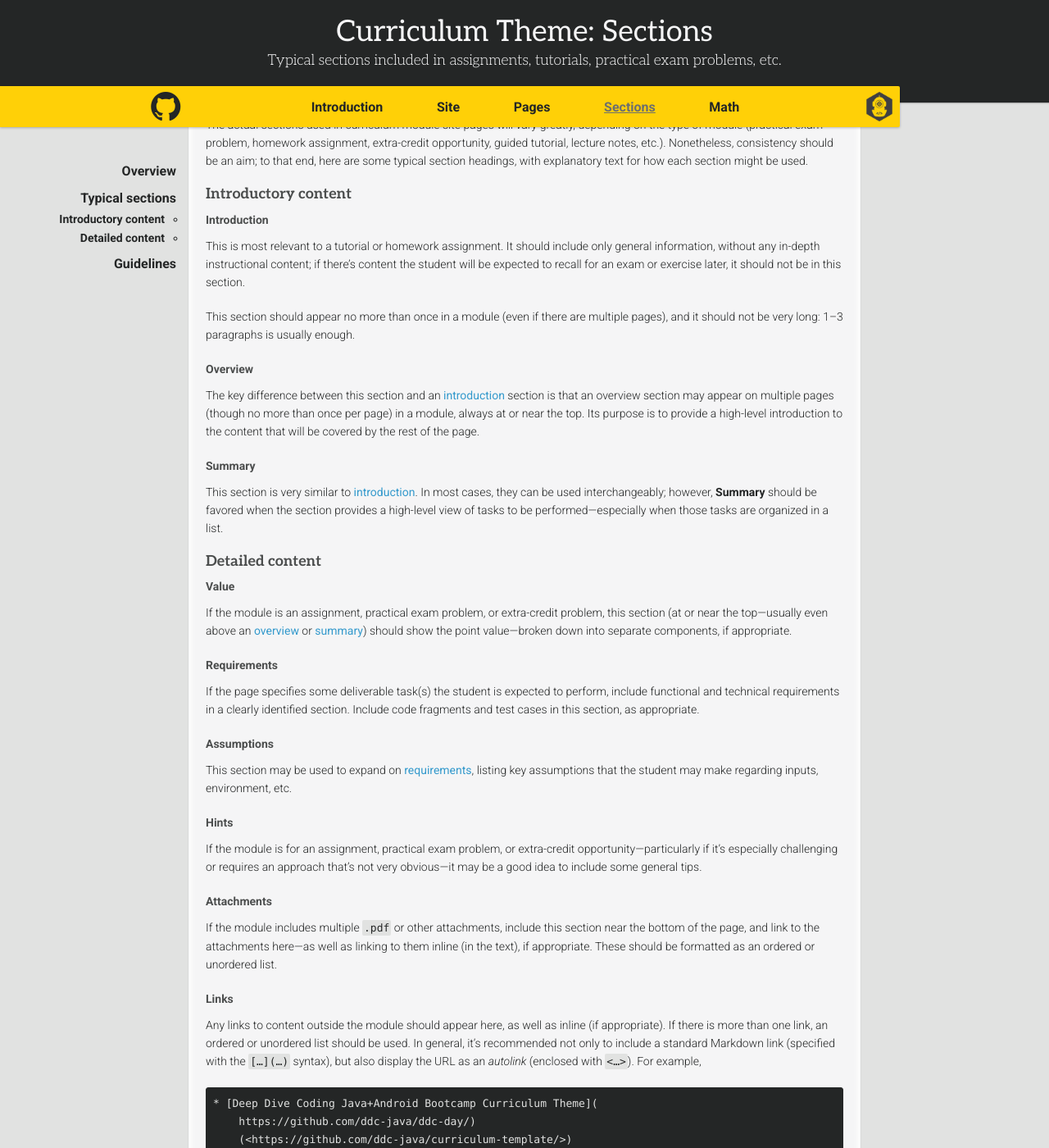
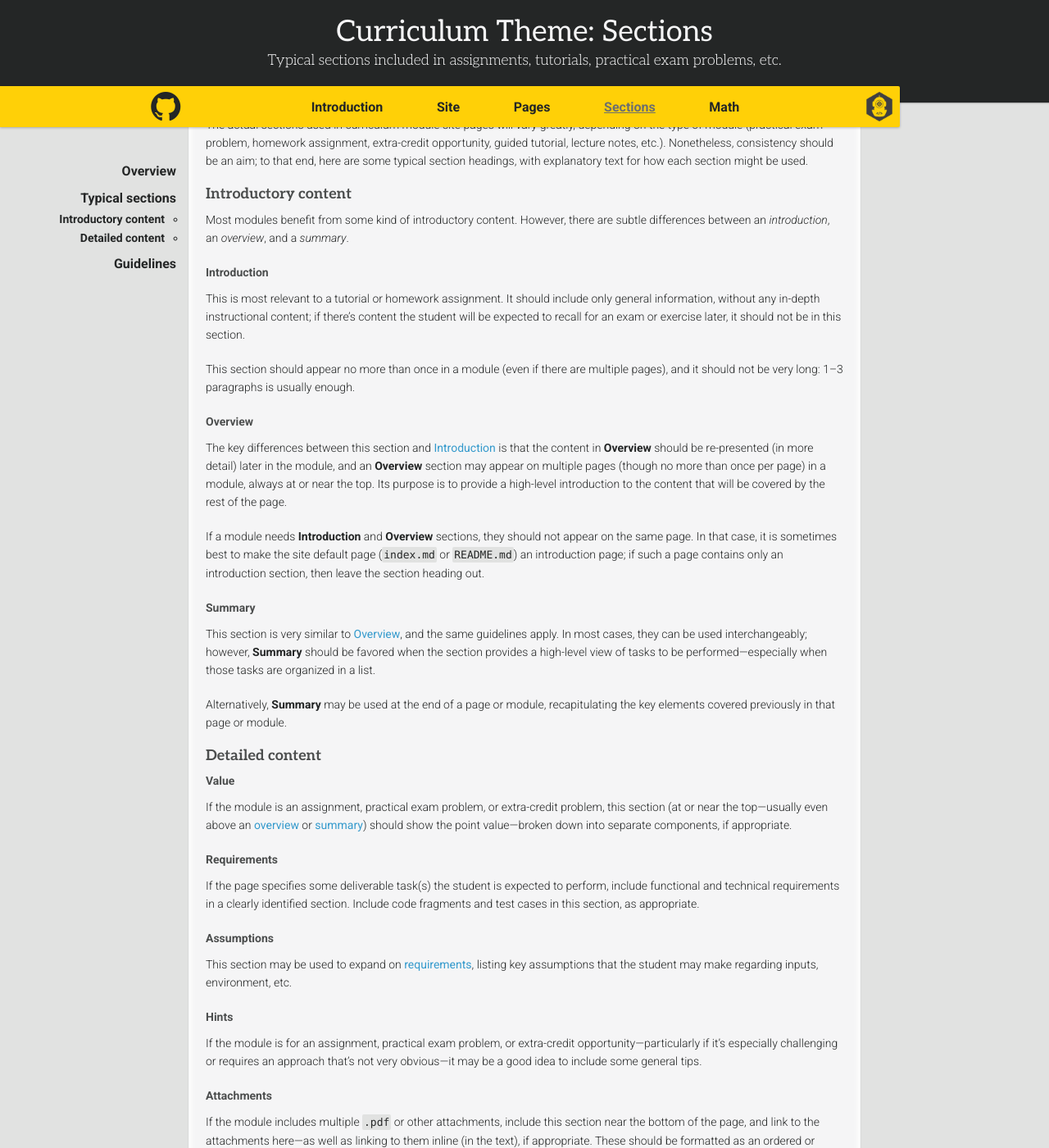
Before and after one commit to ddc-java/ddc-day, a Jekyll site: the page built from sections.md, in a window 1280 px wide and 1400 px high, scrolled down 434 px. Shown: the whole window at 82% size. Built offline with Jekyll 4.4.1, drawn with Linux system fonts in a browser that asks for light colours; nearby versions of some CDN libraries; some web fonts are replaced; our own code applies the rules of GitHub Pages for plain Markdown files; some of the changed text lies outside the part shown.

Commit message:
More section content

````diff
--- a/sections.md
+++ b/sections.md
@@ -19,6 +19,7 @@ The actual sections used in curriculum module site pages will vary greatly, depe
 
 ### Introductory content
 
+Most modules benefit from some kind of introductory content. However, there are subtle differences between an _introduction_, an _overview_, and a _summary_.
 
 #### Introduction<a name="inventory-introduction"></a>
 
@@ -28,11 +29,15 @@ This section should appear no more than once in a module (even if there are mult
 
 #### Overview<a name="inventory-overview"></a>
 
-The key difference between this section and an [introduction](#inventory-introduction) section is that an overview section may appear on multiple pages (though no more than once per page) in a module, always at or near the top. Its purpose is to provide a high-level introduction to the content that will be covered by the rest of the page.
+The key differences between this section and [Introduction](#inventory-introduction) is that the content in **Overview** should be re-presented (in more detail) later in the module, and an **Overview** section may appear on multiple pages (though no more than once per page) in a module, always at or near the top. Its purpose is to provide a high-level introduction to the content that will be covered by the rest of the page.
+
+If a module needs **Introduction** and **Overview** sections, they should not appear on the same page. In that case, it is sometimes best to make the site default page (`index.md` or `README.md`) an introduction page; if such a page contains only an introduction section, then leave the section heading out.
 
 #### Summary<a name="inventory-summary"></a>
 
-This section is very similar to [introduction](#inventory-introduction). In most cases, they can be used interchangeably; however, **Summary** should be favored when the section provides a high-level view of tasks to be performed---especially when those tasks are organized in a list.
+This section is very similar to [Overview](#inventory-overview), and the same guidelines apply. In most cases, they can be used interchangeably; however, **Summary** should be favored when the section provides a high-level view of tasks to be performed---especially when those tasks are organized in a list.
+
+Alternatively, **Summary** may be used at the end of a page or module, recapitulating the key elements covered previously in that page or module.
 
 ### Detailed content
 
@@ -61,18 +66,12 @@ If the module includes multiple `.pdf` or other attachments, include this sectio
 Any links to content outside the module should appear here, as well as inline (if appropriate). If there is more than one link, an ordered or unordered list should be used. In general, it's recommended not only to include a standard Markdown link (specified with the `[…](…)` syntax), but also display the URL as an _autolink_ (enclosed with `<…>`). For example,
 
 ```
-* [Deep Dive Coding Java+Android Bootcamp Curriculum Theme](
-    https://github.com/ddc-java/ddc-day/)
-    (<https://github.com/ddc-java/curriculum-template/>)
+* [Deep Dive Coding Java+Android Bootcamp Curriculum Theme](https://github.com/ddc-java/ddc-day/) (<https://github.com/ddc-java/ddc-day/>)
 ```
 
 will be rendered as
 
-* [Deep Dive Coding Java+Android Bootcamp Curriculum Theme](
-    https://github.com/ddc-java/ddc-day/)
-    (<https://github.com/ddc-java/curriculum-template/>)
-
-(Note that the line breaks are used here only to make the example easier to read. It is neither necessary nor recommended to break lines in this fashion in Markdown.)
+* [Deep Dive Coding Java+Android Bootcamp Curriculum Theme](https://github.com/ddc-java/ddc-day/) (<https://github.com/ddc-java/ddc-day/>)
 
 ## Guidelines
 
````
